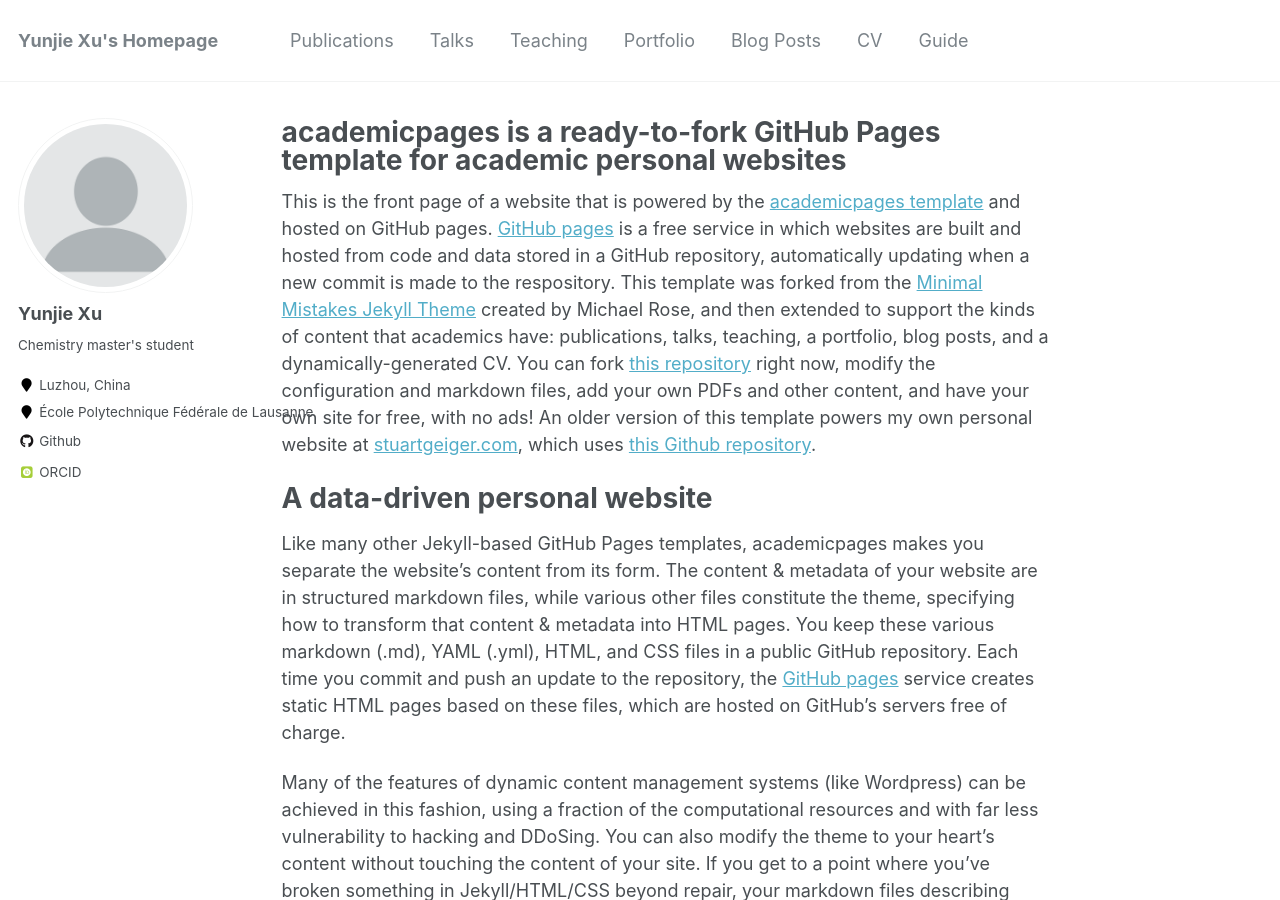
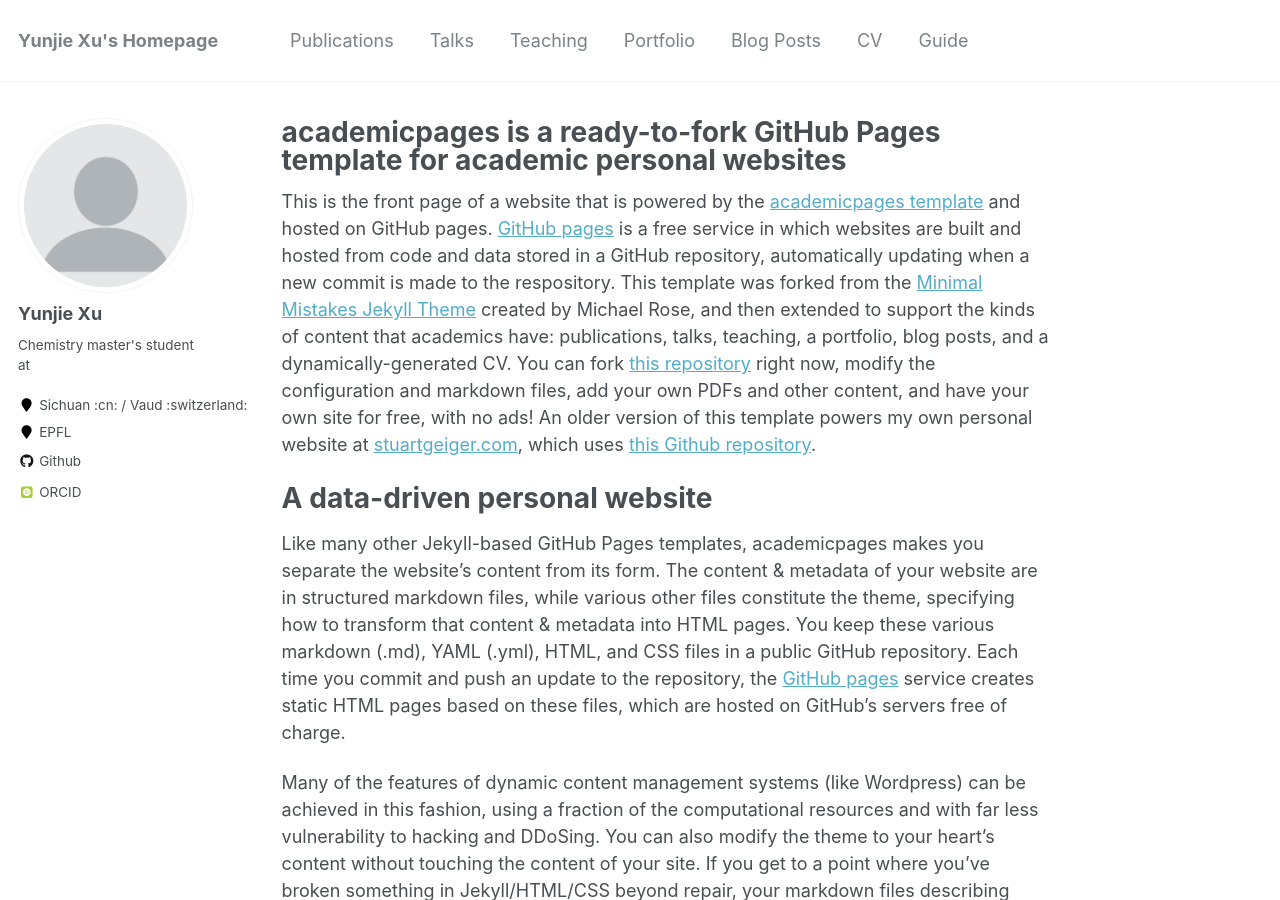
Before and after one commit to Syrizein/syrizein.github.io, a Jekyll site: the page built from _pages/about.md, in a window 1280 px wide and 900 px high. Built offline with Jekyll 4.4.1, drawn with Linux system fonts in a browser that asks for light colours; some web fonts are replaced.

Commit message:
Update _config.yml

```diff
--- a/_config.yml
+++ b/_config.yml
@@ -19,11 +19,11 @@ repository               : "academicpages/academicpages.github.io"
 author:
   name             : "Yunjie Xu"
   avatar           : "profile.png"
-  bio              : Chemistry master's student
+  bio              : Chemistry master's student at
   pronouns         : # example: "she/her"
-  location         : "Luzhou, China"
+  location         : "Sichuan :cn: / Vaud :switzerland:"
   orcid            : "https://orcid.org/0000-0002-3062-0476"
-  employer         : École Polytechnique Fédérale de Lausanne
+  employer         : EPFL
   email            :
   uri              :
 
```
